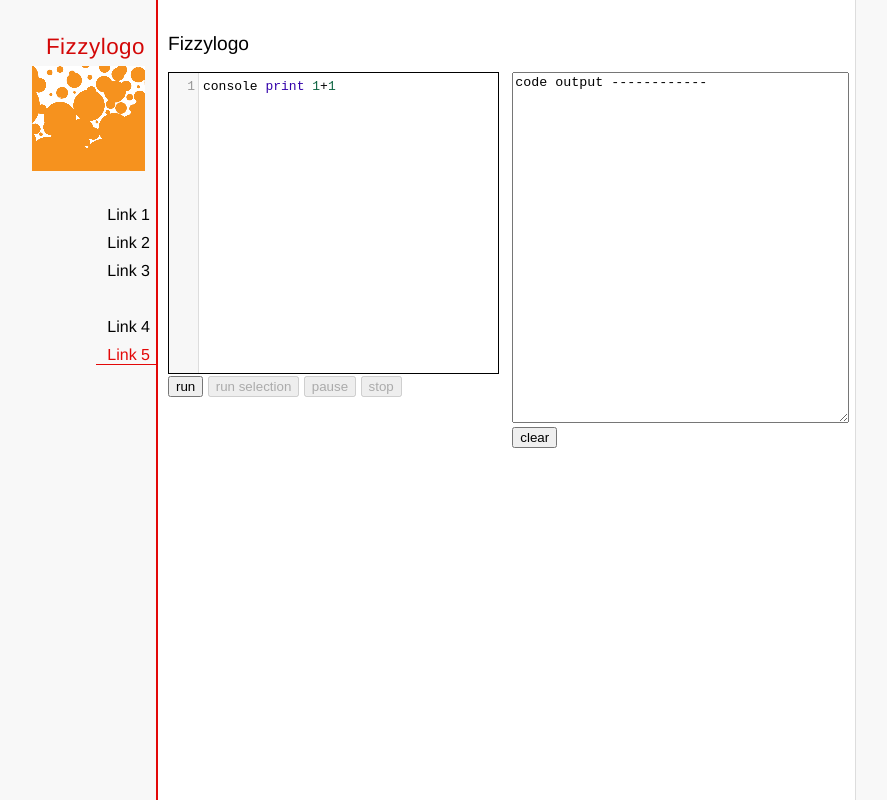
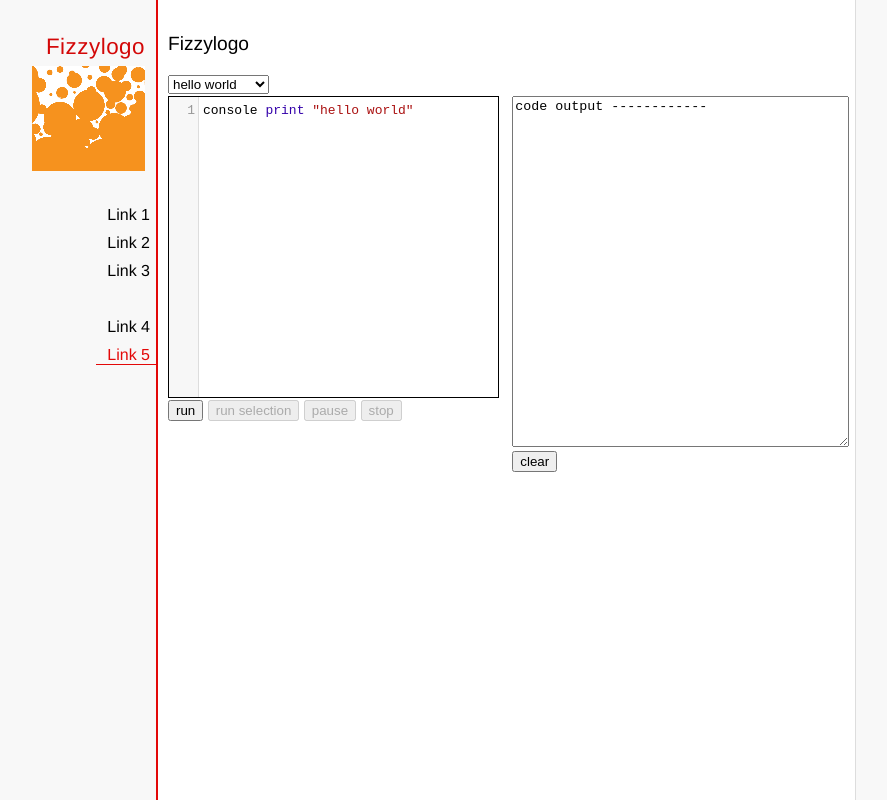
Before and after one commit to davidedc/Fizzylogo, a plain HTML site: page sandbox/sandbox.htm in a window 1280 px wide. Shown: the whole page, without its empty margins (134-1021 px from the left). Drawn offline with Linux system fonts and the light colour scheme; a web font is replaced by a local one.

Commit message:
can now load examples via selectbox

```diff
--- a/sandbox/sandbox.htm
+++ b/sandbox/sandbox.htm
@@ -33,11 +33,16 @@
 <article>
 <h2>Fizzylogo</h2>
 
+<select id="examplesList" onchange="loadExample()">
+  <option value="helloWorld">hello world</option>
+  <option value="printForever">print forever</option>
+  <option value="20DigitsOfPi">20 digits of pi</option>
+</select>
 <div>
 
   <!-- left part, with code input and control buttons -->
   <div style="width: 49%; float: left;" >
-    <textarea id="code" name="code" style="display: none;">console print 1+1</textarea>
+    <textarea id="code" name="code" style="display: none;"></textarea>
     <button id="runAll"         onclick="return runAll();"        > run            </button>
     <button id="runSelection"   onclick="return runSelection();"  > run selection  </button>
     <button id="pauseOrRestart" onclick="return pauseOrRestart();"> pause          </button>
@@ -64,6 +69,20 @@
 </div>
 
 <script>
+
+loadExample = function(){
+  var selected = document.getElementById("examplesList").selectedIndex;
+  if (selected == 0) {
+    editor.setValue('console print "hello world"');
+  }
+  else if (selected == 1) {
+    editor.setValue('repeat forever:\n  console print "running"');
+  }
+  else if (selected == 2) {
+    editor.setValue('// 20 digits of pi using Jeremy Gibbons\'s unbounded spigot\n// streaming algorithm. Can\'t go beyond 20 because\n// Javascript\'s Number precision. (only a bigint\n// representation could go on "forever")\n\nq = 1\nr = 0\nt = 1\nk = 1\nn = 3\nl = 3\nrepeat 82:\n  if ((r-t)+4*q) < (n*t):\n    console print n\n    nr = 10*(r-n*t)\n    n = ((10*(r+3*q)) /_ t) - 10*n\n    q *= 10\n    r = nr\n  else:\n    nr = (r+2*q) * l\n    nn = ((q*(2+7*k))+r*l) /_ (t*l)\n    q *= k\n    t *= l\n    l += 2\n    k += 1\n    n = nn\n    r = nr\nconsole print " done!"');
+  }
+
+}
 
 clearOutput = function(){
   document.getElementById("output").value = "code output ------------\n";
@@ -135,7 +154,8 @@ enablePauseAndStopButtons = function(){
 disablePauseAndStopButtons();
 document.getElementById("runSelection").disabled = true;
 Fizzylogo.init(document.getElementById("output"));
-clearOutput()
+clearOutput();
+loadExample();
 
 runAll = function(){
   stop();
```
